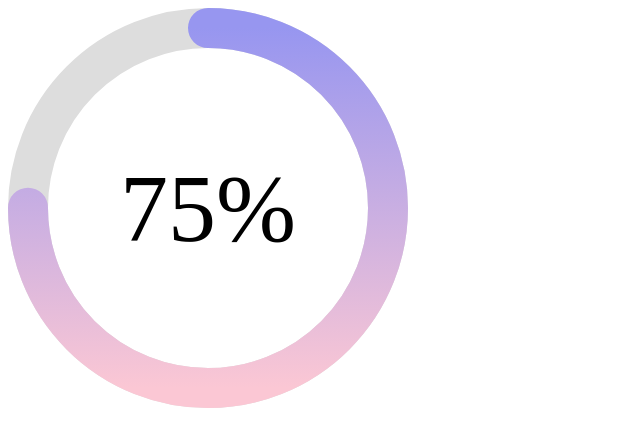
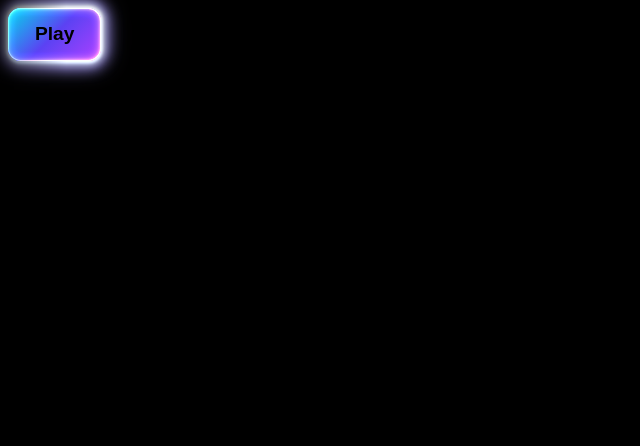
Before and after one commit to IndestructibleGamer9/JS-Pomodoro, a website: page test.html in a window 1280 px wide. Shown: the whole page, without its empty margins (0-640 px from the left). Drawn offline with Linux system fonts and the light colour scheme.

Commit message:
Enhance UI with gradient updates and button functionality in home.html, style.css, and test.html

```diff
--- a/style.css
+++ b/style.css
@@ -5,6 +5,7 @@
   margin: 0;
   padding: 0;
   box-sizing: border-box;
+  font-family: "Nunito", sans-serif;
 }
 
 body {
@@ -162,3 +163,75 @@ body {
   font-size: 50px;
   color: #fff;
 }
+
+.button-container {
+  position: absolute;
+  top: 115%;
+  left: 50%;
+  transform: translate(-50%, -50%);
+  display: flex;
+  align-items: center;
+  gap: 20px; /* Adjust the gap between elements as needed */
+}
+
+.button-feather svg {
+  color: transparent;
+}
+
+.button-feather {
+  color: #fff;
+  width: 40px;
+  height: 40px;
+  cursor: pointer;
+
+}
+
+/* CSS */
+.button-64 {
+  align-items: center;
+  background-image: linear-gradient(144deg,#AF40FF, #5B42F3 50%,#00DDEB);
+  border: 0;
+  border-radius: 8px;
+  box-shadow: rgba(151, 65, 252, 0.2) 0 15px 30px -5px;
+  box-sizing: border-box;
+  color: #FFFFFF;
+  display: flex;
+  font-family: Phantomsans, sans-serif;
+  font-size: 20px;
+  justify-content: center;
+  line-height: 1em;
+  max-width: 100%;
+  min-width: 140px;
+  padding: 3px;
+  text-decoration: none;
+  user-select: none;
+  -webkit-user-select: none;
+  touch-action: manipulation;
+  white-space: nowrap;
+  cursor: pointer;
+}
+
+.button-64:active,
+.button-64:hover {
+  outline: 0;
+}
+
+.button-64 span {
+  background-color: rgb(5, 6, 45);
+  padding: 16px 24px;
+  border-radius: 6px;
+  width: 100%;
+  height: 100%;
+  transition: 300ms;
+}
+
+.button-64:hover span {
+  background: none;
+}
+
+@media (min-width: 768px) {
+  .button-64 {
+    font-size: 24px;
+    min-width: 196px;
+  }
+}
--- a/test.html
+++ b/test.html
@@ -1,109 +1,154 @@
 <!DOCTYPE html>
-<html>
-
+<html lang="en">
 <head>
+    <meta charset="UTF-8">
+    <meta name="viewport" content="width=device-width, initial-scale=1.0">
+    <title>Wave Effect Button</title>
     <style>
-        .progress-container {
-            width: 400px;
-            /* Doubled */
-            height: 400px;
-            /* Doubled */
-            position: relative;
+        body {
+            background: black;
+        }
+        :root {
+            --shimmer-hue-1: 213deg;
+            --shimmer-sat-1: 95%;
+            --shimmer-lit-1: 91%;
+            --shimmer-hue-2: 248deg;
+            --shimmer-sat-2: 100%;
+            --shimmer-lit-2: 86%;
+            --shimmer-hue-3: 293deg;
+            --shimmer-sat-3: 78%;
+            --shimmer-lit-3: 89%;
+            --glow-hue: 222deg;
+            --spring-easing: linear(
+                0, 0.002, 0.01 0.9%, 0.038 1.8%, 0.156, 0.312 5.8%, 0.789 11.1%, 1.015 14.2%,
+                1.096, 1.157, 1.199, 1.224 20.3%, 1.231, 1.231, 1.226, 1.214 24.6%,
+                1.176 26.9%, 1.057 32.6%, 1.007 35.5%, 0.984, 0.968, 0.956, 0.949 42%,
+                0.946 44.1%, 0.95 46.5%, 0.998 57.2%, 1.007, 1.011 63.3%, 1.012 68.3%,
+                0.998 84%, 1
+            );
+            --spring-duration: 1.33s;
         }
 
-        .progress-circle {
-            transform: rotate(-90deg);
+        @keyframes wipe {
+            0% {
+                mask-position: 200% center;
+            }
+            100% {
+                mask-position: 0% center;
+            }
         }
 
-        .circle-bg {
-            fill: none;
-            stroke: #ddd;
-            stroke-width: 40;
+        .dark button {
+            color: var(--bg);
+            font-weight: 600;
+            font-size: 1.2em;
+            background-image: linear-gradient(
+                315deg,
+                #AF40FF 0%,
+                #5B42F3 50%,
+                #00DDEB 100%
+            );
+            padding: .8em 1.4em;
+            position: relative;
+            isolation: isolate;
+            box-shadow: 0 2px 3px 1px hsl(var(--glow-hue) 50% 20% / 50%);
+            border: none;
+            outline: none;
+            border-radius: 0.66em;
+            scale: 1;
+            transition: all var(--spring-duration) var(--spring-easing);
+            text-transform: unset;
         }
 
-        .circle-progress {
-            fill: none;
-            stroke: url(#gradient);
-            stroke-width: 40;
-            stroke-linecap: round;
-            stroke-dasharray: 1130.97;
-            stroke-dashoffset: 1130.97;
-            transition: stroke-dashoffset 1.5s cubic-bezier(0.4, 0, 0.2, 1);
+        .shimmer {
+            position: absolute;
+            inset: -40px;
+            border-radius: inherit;
+            mix-blend-mode: color-dodge;
+            mix-blend-mode: plus-lighter;
+            pointer-events: none;
         }
 
-        .percentage {
+        .shimmer::before,
+        .shimmer::after {
+            transition: all 0.5s ease;
+            opacity: 0;
+            content: "";
+            border-radius: inherit;
             position: absolute;
-            top: 50%;
-            left: 50%;
-            transform: translate(-50%, -50%);
-            font-size: 96px;
+            inset: 40px;
+        }
+        .shimmer::before {
+            box-shadow: 0 0 3px 2px hsl(var(--shimmer-hue-1) 20% 95%),
+                0 0 7px 4px hsl(var(--shimmer-hue-1) 20% 80%),
+                0 0 13px 8px hsl(var(--shimmer-hue-2) 40% 60%),
+                0 0 22px 6px hsl(var(--shimmer-hue-2) 20% 40%);
+            z-index: -1;
+        }
+        .shimmer::after {
+            box-shadow: inset 0 0 0 1px hsl(var(--shimmer-hue-2) 70% 95%),
+                inset 0 0 3px 1px hsl(var(--shimmer-hue-2) 100% 80%),
+                inset 0 0 9px 1px hsl(var(--shimmer-hue-2) 100% 70%);
+            z-index: 2;
+        }
+
+        button[disabled] {
+            background: rgb(76 76 92);
+            background-image: none;
+        }
+        button:hover:not(:active):not([disabled]) {
+            scale: 1.1;
+            transition-duration: calc(var(--spring-duration)*0.5);
+        }
+        button:active:not([disabled]) {
+            scale: 1.05;
+            transition-duration: calc(var(--spring-duration)*0.5);
+        }
+        button:focus .shimmer,
+        button:active .shimmer {
+            animation-play-state: paused!important;
+            mask-image: none!important;
+        }
+        button:hover:not([disabled]),
+        button:hover:not([disabled]) .shimmer::before,
+        button:hover:not([disabled]) .shimmer::after {
+            opacity: 1;
+        }
+
+        button .text {
+            color: black; /* Change this line to make the text visible */
+            background-clip: text;
+            background-color: var(--bg);
+            background-image: linear-gradient(120deg, transparent, hsla(var(--shimmer-hue-1),100%,80%,0.66) 40%, hsla(var(--shimmer-hue-2),100%,90%,.9) 50%, transparent 52%);
+            background-repeat: no-repeat;
+            background-size: 300% 300%;
+            background-position: center 200%;
+        }
+
+        button:not([disabled]):hover .text {
+            animation: text .66s ease-in-out 1;
+        }
+
+        button:not([disabled]) .shimmer::before,
+        button:not([disabled]) .shimmer::after {
+            opacity: 1;
+        }
+        button:not([disabled]) .shimmer {
+            mask-image: linear-gradient(
+                90deg, transparent 15%, black 45%, black 55%, transparent 85%
+            );
+            mask-size: 200% 200%;
+            mask-position: center;
+            animation: wipe 3s linear infinite both -0.5s;
         }
     </style>
 </head>
-
 <body>
-    <div class="progress-container">
-        <svg class="progress-circle" width="400" height="400" viewBox="0 0 400 400">
-            <defs>
-                <linearGradient id="gradient" x1="0%" y1="0%" x2="100%" y2="0%">
-                    <stop offset="0%" stop-color="#fbc7d4" />
-                    <stop offset="100%" stop-color="#9796f0" />
-                </linearGradient>
-            </defs>
-            <circle class="circle-bg" cx="200" cy="200" r="180" />
-            <circle class="circle-progress" id="circle" cx="200" cy="200" r="180" />
-        </svg>
-        <div class="percentage" id="percent">0%</div>
-    </div>
-
-    <script>
-        const circle = document.getElementById('circle');
-        const percentText = document.getElementById('percent');
-
-        function setProgress(value) {
-            // Calculate circumference based on radius (2 * PI * r)
-            const circumference = 2 * Math.PI * 180;  // Updated for new radius
-            const offset = circumference - (circumference * value) / 100;
-
-            // Force browser reflow
-            circle.getBoundingClientRect();
-
-            // Set initial state
-            circle.style.strokeDasharray = circumference;
-            circle.style.strokeDashoffset = circumference;
-
-            // Trigger animation
-            setTimeout(() => {
-                circle.style.strokeDashoffset = offset;
-            }, 50);
-
-            // Animate percentage
-            animateValue(0, value, 1500);
-        }
-
-        function animateValue(start, end, duration) {
-            let startTimestamp = null;
-
-            function step(timestamp) {
-                if (!startTimestamp) startTimestamp = timestamp;
-                const progress = Math.min((timestamp - startTimestamp) / duration, 1);
-
-                const easeProgress = 1 - Math.pow(1 - progress, 3);
-                const currentValue = Math.floor(start + (end - start) * easeProgress);
-
-                percentText.textContent = currentValue + '%';
-
-                if (progress < 1) {
-                    window.requestAnimationFrame(step);
-                }
-            }
-
-            window.requestAnimationFrame(step);
-        }
-
-        // Start animation
-        setProgress(75);
-    </script>
+    <main id="app" class="dark">
+        <button class="play" data-effect="wave">
+            <span class="text">Play</span>
+            <span class="shimmer"></span>
+        </button>
+    </main>
 </body>
-
 </html>
```
Also changed, not shown: home.html (+8 -3 lines).
